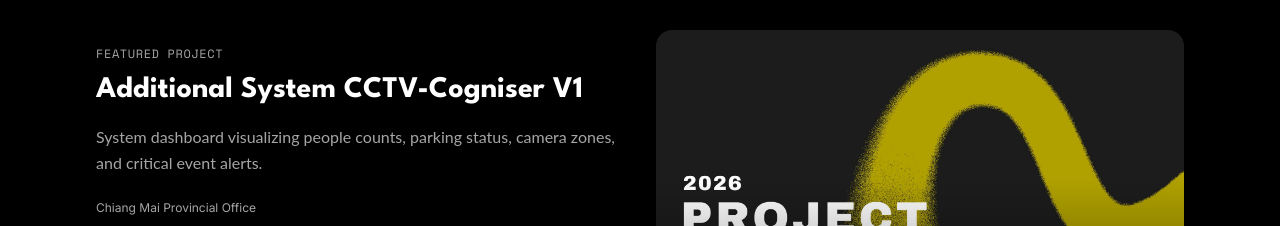
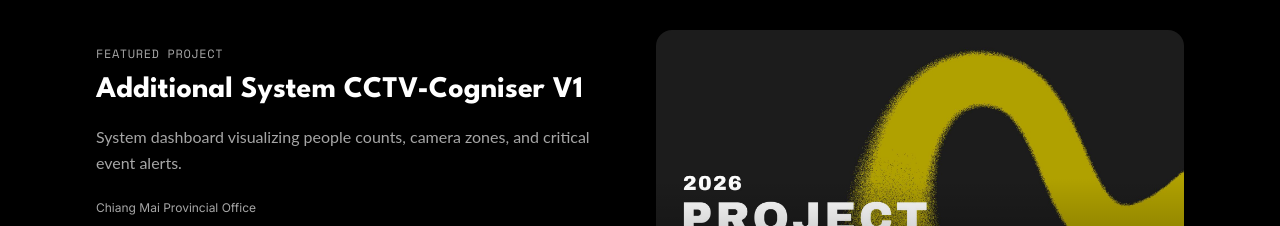
Before and after one commit to phoo3011/Portfolio-Website, a React (Vite) app: page / in a window 1280 px wide. Shown: the part 2126-2352 px from the top of the page. Built offline with nearby package versions, Linux system fonts and the light colour scheme; the HTML template or start-up script is replaced by a standard one.

Commit message:
Build Portfolio 14

```diff
--- a/src/components/ProjectsSection.tsx
+++ b/src/components/ProjectsSection.tsx
@@ -15,7 +15,7 @@ const projects = [
   },
   {
     title: 'Additional System CCTV-Cogniser V1',
-    description: 'System dashboard visualizing people counts, parking status, camera zones, and critical event alerts.',
+    description: 'System dashboard visualizing people counts, camera zones, and critical event alerts.',
     organization: 'Chiang Mai Provincial Office',
     tags: ['React', 'TypeScript', 'Tailwind CSS'],
     image: '/Additional%20System%20CCTV-Cogniser%20V1.jpg',
```
